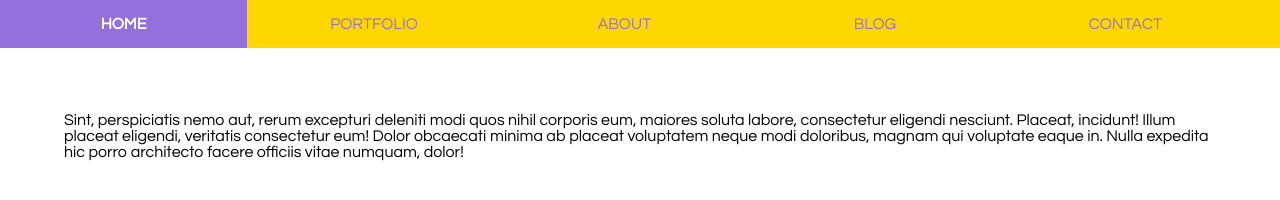
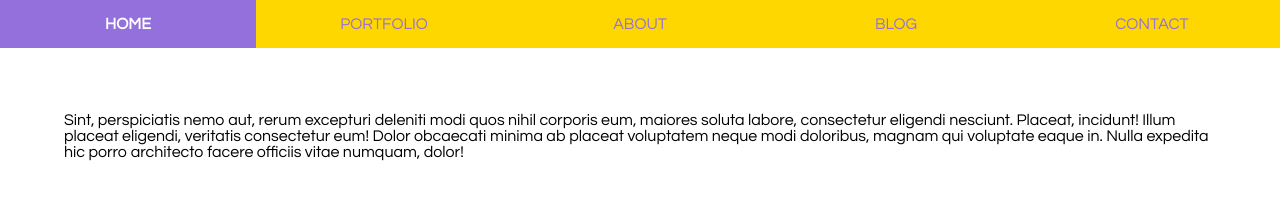
Before and after one commit to lolochka/menu-some-animation, a plain HTML site: page index.html in a window 1280 px wide. Drawn offline with Linux system fonts and the light colour scheme.

Commit message:
spaces between <li>

```diff
--- a/css/style.css
+++ b/css/style.css
@@ -7,8 +7,9 @@ body{
 }
 
 .nav-item{
+    box-sizing: border-box;
     display: inline-block;
-    width:19.3%;
+    width:20%;
     }
 
 .nav-item a {
```
Also changed, not shown: index.html (+1 -5 lines).
